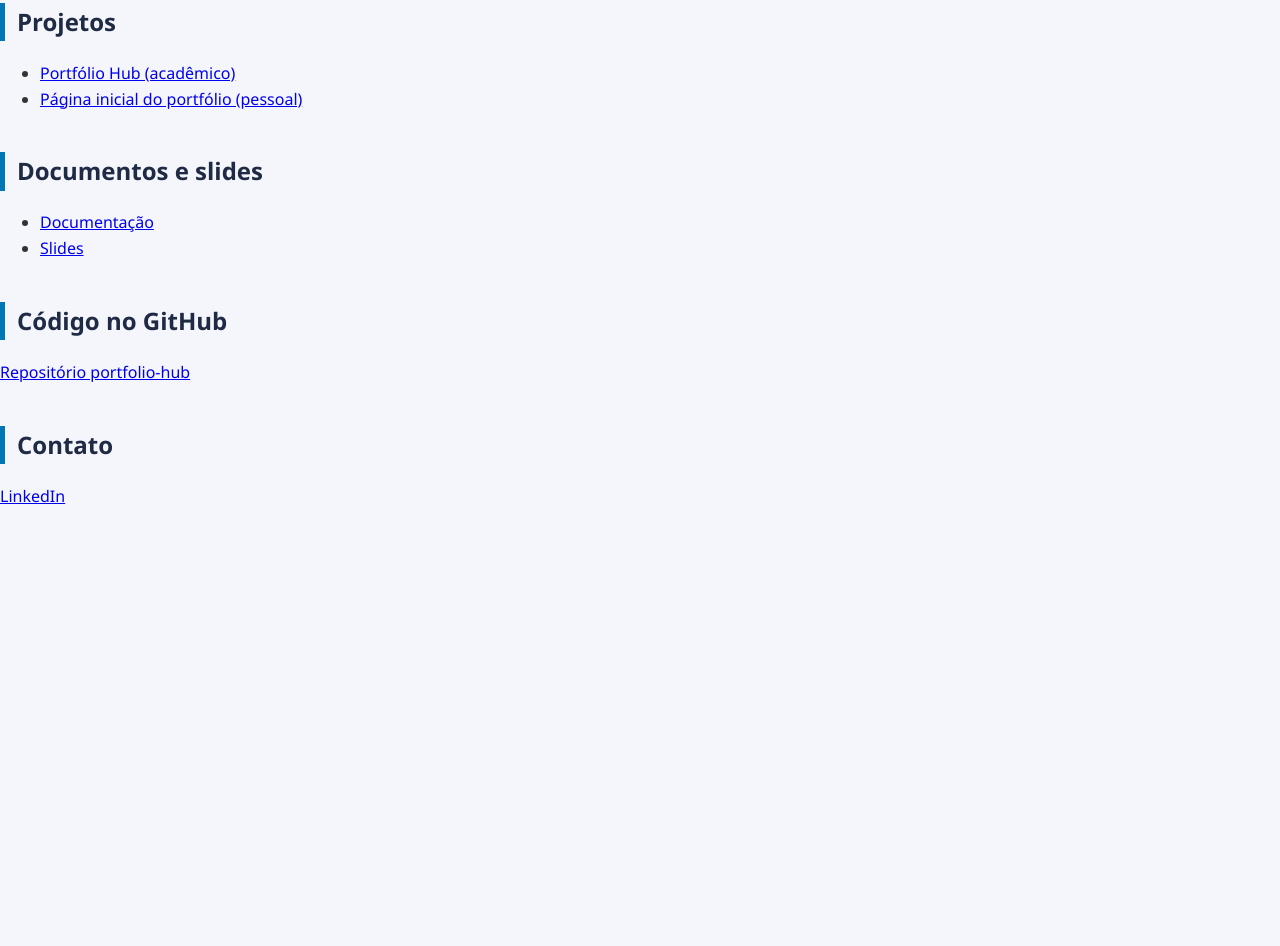
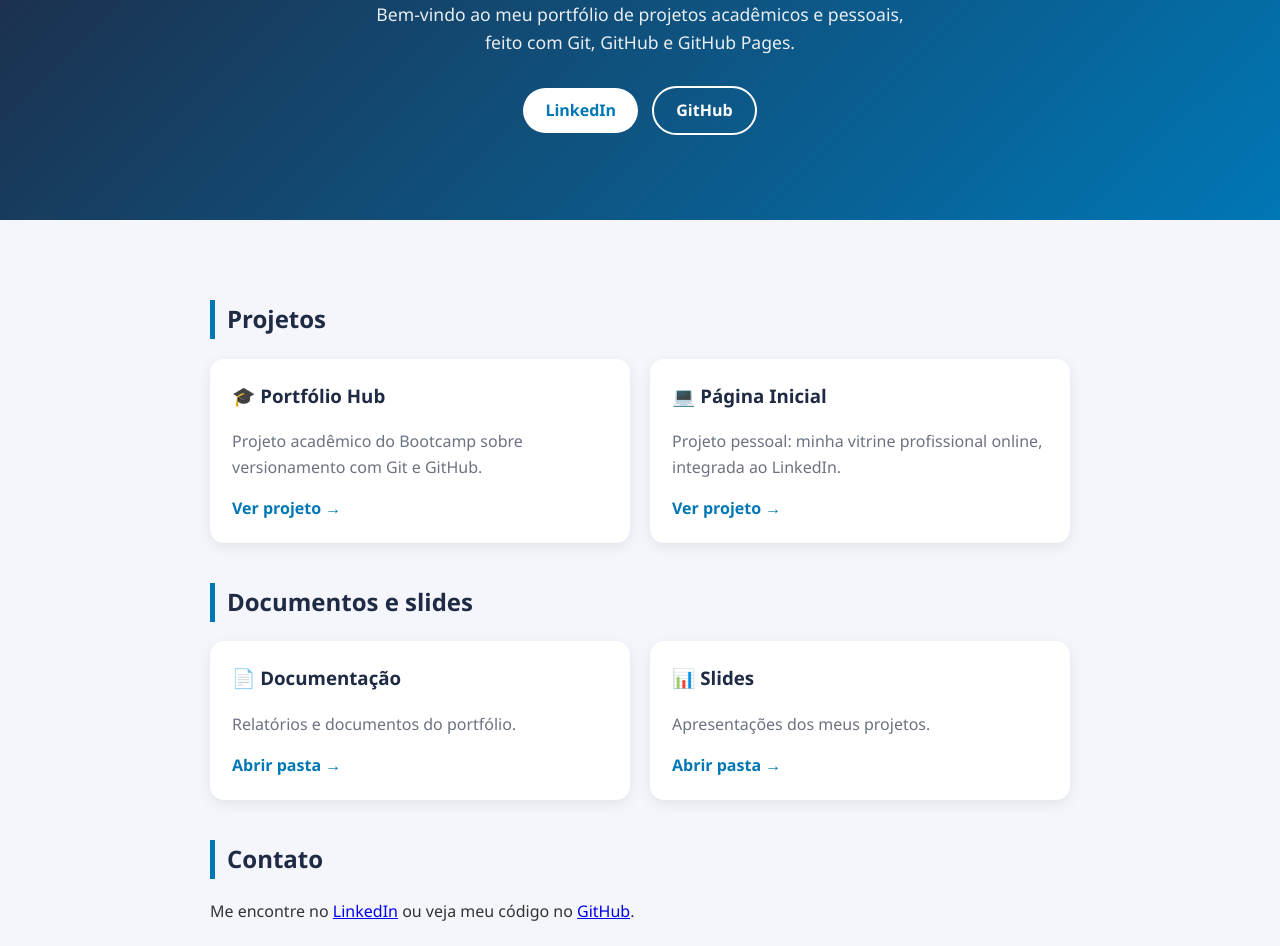
Before and after one commit to X-Mota/portfolio-hub, a plain HTML site: page index.html in a window 1280 px wide. Shown: the part 157-1103 px from the top of the page. Before the commit the page ends 800 px from the top, so only its background shows below. Drawn offline with Linux system fonts and the light colour scheme.

Commit message:
novo layout com cartões e botões
Updated the portfolio page layout and content with new sections for projects, documentation, and contact information, including links to LinkedIn and GitHub.

```diff
--- a/index.html
+++ b/index.html
@@ -7,25 +7,55 @@
   <link rel="stylesheet" href="css/style.css">
 </head>
 <body>
-  <h1>Olá, eu sou Mateus Mota</h1>
-  <p>Bem-vindo ao meu portfólio de projetos acadêmicos e pessoais.</p>
 
-  <h2>Projetos</h2>
-  <ul>
-    <li><a href="https://github.com/X-Mota/portfolio-hub/tree/main/projetos-academicos/projeto-exemplo">Portfólio Hub (acadêmico)</a></li>
-    <li><a href="https://github.com/X-Mota/portfolio-hub/tree/main/projetos-pessoais/projeto-exemplo">Página inicial do portfólio (pessoal)</a></li>
-  </ul>
+  <header class="hero">
+    <h1>Olá, eu sou Mateus Mota 👋</h1>
+    <p>Bem-vindo ao meu portfólio de projetos acadêmicos e pessoais, feito com Git, GitHub e GitHub Pages.</p>
+    <a class="botao" href="https://www.linkedin.com/in/mateus-mota-b5572237a/">LinkedIn</a>
+    <a class="botao contorno" href="https://github.com/X-Mota/portfolio-hub">GitHub</a>
+  </header>
 
-  <h2>Documentos e slides</h2>
-  <ul>
-    <li><a href="https://github.com/X-Mota/portfolio-hub/tree/main/documentacao">Documentação</a></li>
-    <li><a href="https://github.com/X-Mota/portfolio-hub/tree/main/slides">Slides</a></li>
-  </ul>
+  <main>
+    <h2>Projetos</h2>
+    <div class="grade">
+      <div class="cartao">
+        <h3>🎓 Portfólio Hub</h3>
+        <p>Projeto acadêmico do Bootcamp sobre versionamento com Git e GitHub.</p>
+        <a href="https://github.com/X-Mota/portfolio-hub/tree/main/projetos-academicos/projeto-exemplo">Ver projeto →</a>
+      </div>
+      <div class="cartao">
+        <h3>💻 Página Inicial</h3>
+        <p>Projeto pessoal: minha vitrine profissional online, integrada ao LinkedIn.</p>
+        <a href="https://github.com/X-Mota/portfolio-hub/tree/main/projetos-pessoais/projeto-exemplo">Ver projeto →</a>
+      </div>
+    </div>
 
-  <h2>Código no GitHub</h2>
-  <p><a href="https://github.com/X-Mota/portfolio-hub">Repositório portfolio-hub</a></p>
+    <h2>Documentos e slides</h2>
+    <div class="grade">
+      <div class="cartao">
+        <h3>📄 Documentação</h3>
+        <p>Relatórios e documentos do portfólio.</p>
+        <a href="https://github.com/X-Mota/portfolio-hub/tree/main/documentacao">Abrir pasta →</a>
+      </div>
+      <div class="cartao">
+        <h3>📊 Slides</h3>
+        <p>Apresentações dos meus projetos.</p>
+        <a href="https://github.com/X-Mota/portfolio-hub/tree/main/slides">Abrir pasta →</a>
+      </div>
+    </div>
 
-  <h2>Contato</h2>
-  <p><a href="https://www.linkedin.com/in/mateus-mota-b5572237a/">LinkedIn</a></p>
+    <h2>Contato</h2>
+    <p>
+      Me encontre no
+      <a href="https://www.linkedin.com/in/mateus-mota-b5572237a/">LinkedIn</a>
+      ou veja meu código no
+      <a href="https://github.com/X-Mota/portfolio-hub">GitHub</a>.
+    </p>
+  </main>
+
+  <footer>
+    © 2026 Mateus Mota · Feito com HTML, CSS e GitHub Pages
+  </footer>
+
 </body>
 </html>
```
